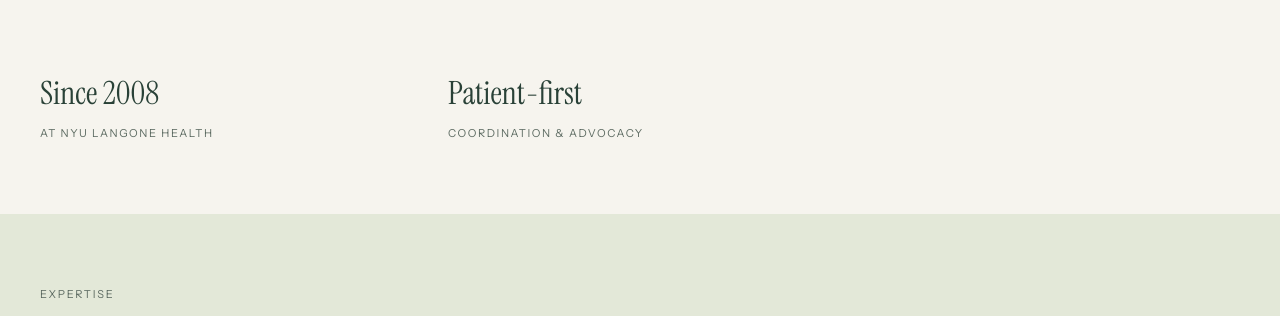
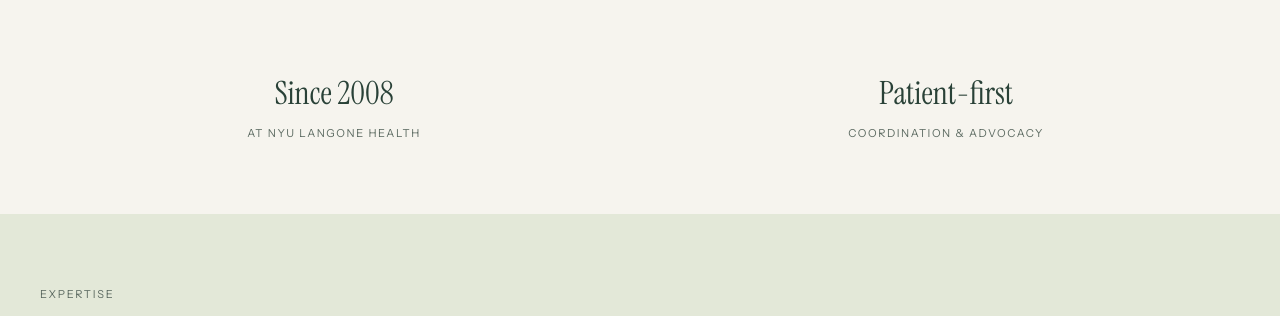
Before and after one commit to mwx-gwx/autumn-resume, a plain HTML site: page index.html in a window 1280 px wide. Shown: the part 435-751 px from the top of the page. Drawn offline with Linux system fonts and the light colour scheme.

Commit message:
Center the hero facts under the top block.
Since 2008 and Patient-first sit in the same centered 1200px row as the other sections. PMP is no longer on the page, so the row is two columns.

Co-authored-by: mwx-gwx <mwx-gwx@users.noreply.github.com>

```diff
--- a/styles.css
+++ b/styles.css
@@ -164,9 +164,12 @@ footer h2 {
 
 .stats {
   display: grid;
-  grid-template-columns: repeat(3, 1fr);
+  grid-template-columns: repeat(2, minmax(0, 1fr));
   gap: 24px;
-  margin: 72px 0 0;
+  max-width: 1200px;
+  margin: 72px auto 0;
+  text-align: center;
+  justify-items: center;
 }
 
 .stats dt {
```
